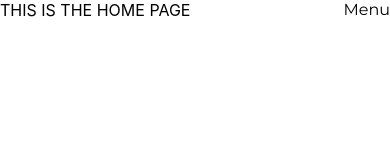
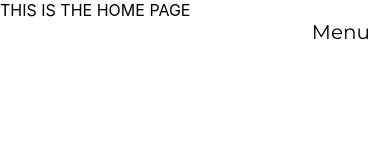
Before and after one commit to heatherdice/Elysian_Fields_Horse_Rentals, a React (Create React App) app in the folder client/: page / in a window 390 px wide. Shown: the top 160 px of the page. Built offline with nearby package versions, Linux system fonts and the light colour scheme; the HTML template or start-up script is replaced by a standard one; a web font is replaced by a local one.

Commit message:
Improving navbar responsiveness

```diff
--- a/client/src/components/Navbar.js
+++ b/client/src/components/Navbar.js
@@ -1,5 +1,5 @@
-import React, { useEffect, useState, useRef, useCallback } from "react";
-import { debounce } from "lodash";
+import React, { useEffect, useState, useCallback } from "react";
+import _ from "lodash";
 import { Link } from 'react-scroll';
 import "../styles/Navbar.css";
 
@@ -7,23 +7,20 @@ import "../styles/Navbar.css";
 export default function Navbar() {
     const [screenType, setScreenType] = useState(window.innerWidth <= 600 ? 'mobile' : 'desktop');
 
-    const debouncedHandleResize = useRef(
-        debounce(() => {
-            setScreenType(window.innerWidth <= 600 ? 'mobile' : 'desktop');
-        }, 300)).current;
+    const handleResize = useCallback(_.debounce(() => {
+        setScreenType(window.innerWidth <= 600 ? 'mobile' : 'desktop');
 
-    const handleResize = useCallback(() => {
-        debouncedHandleResize();
-        }, [debouncedHandleResize]);
+        console.log(screenType);
+
+    }, 300), [screenType]);
 
     useEffect(() => {
         window.addEventListener('resize', handleResize);
 
         return () => {
             window.removeEventListener('resize', handleResize);
-            debouncedHandleResize.cancel();
         };
-    }, [handleResize, debouncedHandleResize]);
+    }, [handleResize]);
 
     const navLinks = [
         {
--- a/client/src/styles/Navbar.css
+++ b/client/src/styles/Navbar.css
@@ -1,11 +1,11 @@
 .navbar, .desktop-nav {
     display: flex;
+    width: 100%;
+    justify-content: flex-end;
 }
 
 .navbar {
-    width: 100%;
     position: fixed;
-    justify-content: flex-end;
     font-family: var(--text-font);
 }
 
@@ -15,11 +15,18 @@
     font-size: 1.25em;
 }
 
-.desktop-navbar-links {
+.desktop-navbar-links, .menu {
     cursor: pointer;
     padding: 0 1em;
 }
 
-.desktop-navbar-links:hover {
+.desktop-navbar-links:hover, .menu:hover {
     text-decoration: underline 0.08em black;
 }
+
+@media (max-width: 600px) {
+    .menu {
+        font-size: 1.25em;
+        margin: 1em 0;
+    }
+}
```
